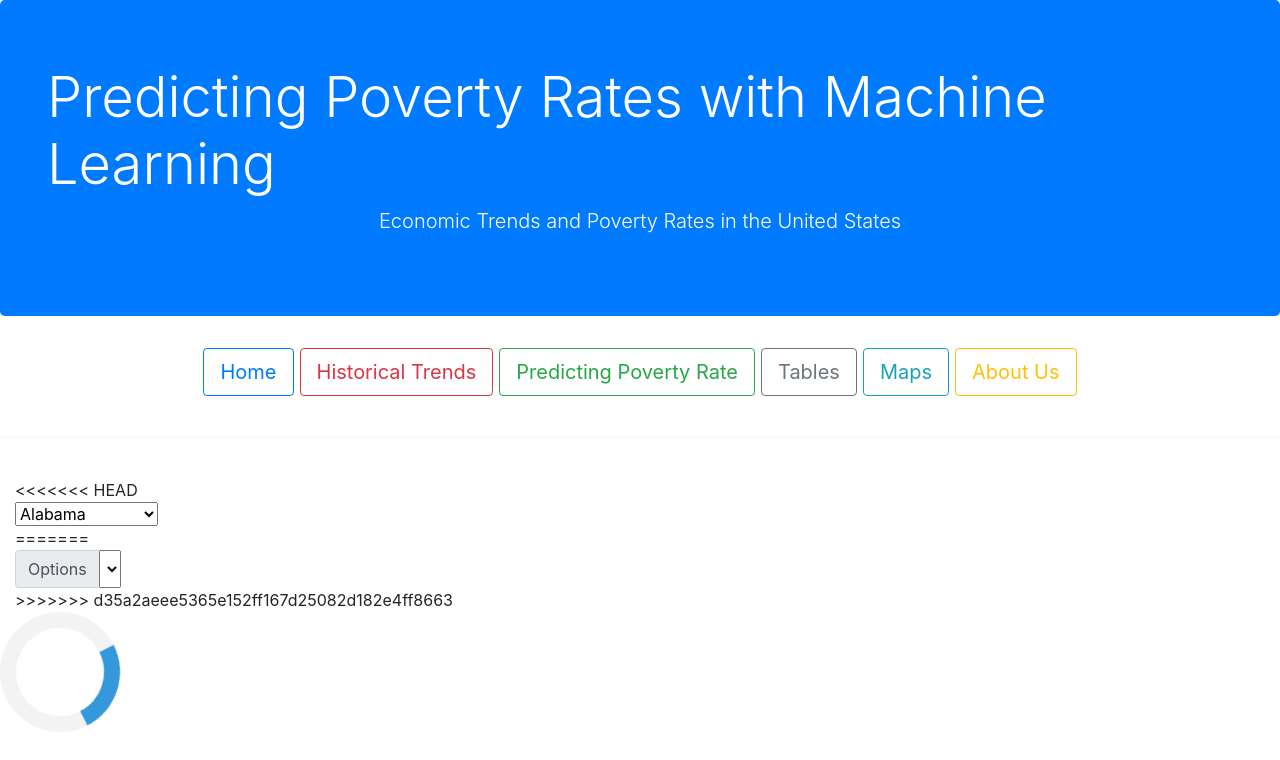
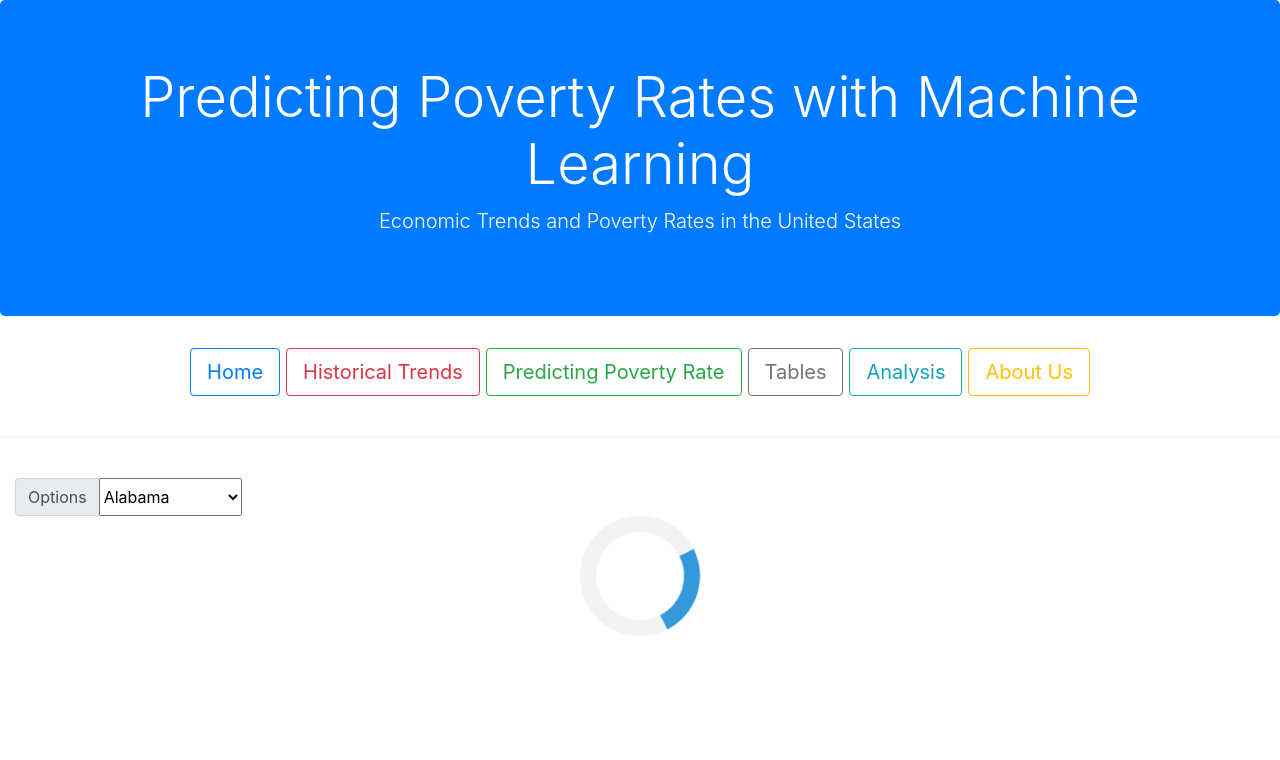
Before and after one commit to taytaka/Poverty_and_Minimum_Wage, a Flask app: page /tables in a window 1280 px wide. Shown: the part 40-800 px from the top of the page. Run offline with Flask 2, Linux system fonts and the light colour scheme; lists and menus that the app fills with data are empty; some libraries are stand-ins or nearby versions.

Commit message:
analysis page

```diff
--- a/Visualizations/webpage/app.py
+++ b/Visualizations/webpage/app.py
@@ -69,9 +69,9 @@
 def tables():
     return render_template("tables.html")
 
-@app.route("/maps")
-def maps():
-    return render_template("maps.html")
+@app.route("/analysis")
+def analysis():
+    return render_template("analysis.html")
 
 @app.route("/about")
 def about():
--- a/Visualizations/webpage/static/js/tables.js
+++ b/Visualizations/webpage/static/js/tables.js
@@ -82,8 +82,8 @@
   var value = e.target.value;
   d3.select("#tbody table").remove();
   document.querySelector("#spinner").style.display = "flex";
-  // document.querySelector("#jsondata");
-  d3.json(jsondata, function (error, data) {
+  document.querySelector("#jsondata");
+  d3.json("static/js/data.json", function (error, data) {
     filterByState(value, data);
   });
 });
@@ -91,8 +91,10 @@
 function initalFetch() {
   d3.select("#tbody table").remove();
   document.querySelector("#spinner").style.display = "flex";
-  d3.json(jsondata, function (error, data) {
-    console.log("error", error);
+  document.querySelector("#jsondata");
+  d3.json("static/js/data.json", function (error, data) {
+    if (error) console.log("error", error);
+
     console.log("Data", data);
     // render the table(s)
     //filterByState("California", data)
@@ -113,7 +115,8 @@
 function tabulate(data, columns) {
   console.log("data", data);
   document.querySelector("#spinner").style.display = "none";
-  var table = d3.select("#table").append("table").attr("class", "table table-striped table-responsive");
+  var table = d3.select("#tbody").append("table");
+  table.attr("class", "table table-striped");
   var thead = table.append("thead");
   var tbody = table.append("tbody");
 
--- a/Visualizations/webpage/templates/about.html
+++ b/Visualizations/webpage/templates/about.html
@@ -103,7 +103,7 @@
       <a class="nav-link btn btn-outline-secondary" href="tables">Tables</a>
     </li>
     <li class="nav-item">
-      <a class="nav-link btn btn-outline-info" href="maps">Maps</a>
+      <a class="nav-link btn btn-outline-info" href="analysis">Analysis</a>
     </li>
     <li class="nav-item">
       <a class="nav-link btn btn-outline-warning" href="about">About Us</a>
--- a/Visualizations/webpage/templates/forecast.html
+++ b/Visualizations/webpage/templates/forecast.html
@@ -105,7 +105,7 @@
       <a class="nav-link btn btn-outline-secondary" href="tables">Tables</a>
     </li>
     <li class="nav-item">
-      <a class="nav-link btn btn-outline-info" href="maps">Maps</a>
+      <a class="nav-link btn btn-outline-info" href="analysis">Analysis</a>
     </li>
     <li class="nav-item">
       <a class="nav-link btn btn-outline-warning" href="about">About Us</a>
--- a/Visualizations/webpage/templates/index2.html
+++ b/Visualizations/webpage/templates/index2.html
@@ -60,7 +60,7 @@
       <a class="nav-link btn btn-outline-success" href="forecast">Predicting Poverty Rate</a>
     </li>
     <li class="nav-item">
-      <a class="nav-link btn btn-outline-info" href="maps">Maps</a>
+      <a class="nav-link btn btn-outline-info" href="analysis">Analysis</a>
     </li>
     <li class="nav-item">
       <a class="nav-link btn btn-outline-warning" href="about">About Us</a>
--- a/Visualizations/webpage/templates/tables.html
+++ b/Visualizations/webpage/templates/tables.html
@@ -25,13 +25,13 @@
   <!-- Importing the other links -->
   <script src="https://code.jquery.com/jquery-3.4.1.slim.min.js"
     integrity="sha384-J6qa4849blE2+poT4WnyKhv5vZF5SrPo0iEjwBvKU7imGFAV0wwj1yYfoRSJoZ+n" crossorigin="anonymous">
-  </script>
+    </script>
   <script src="https://cdn.jsdelivr.net/npm/popper.js@1.16.0/dist/umd/popper.min.js"
     integrity="sha384-Q6E9RHvbIyZFJoft+2mJbHaEWldlvI9IOYy5n3zV9zzTtmI3UksdQRVvoxMfooAo" crossorigin="anonymous">
-  </script>
+    </script>
   <script src="https://stackpath.bootstrapcdn.com/bootstrap/4.4.1/js/bootstrap.min.js"
     integrity="sha384-wfSDF2E50Y2D1uUdj0O3uMBJnjuUD4Ih7YwaYd1iqfktj0Uod8GCExl3Og8ifwB6" crossorigin="anonymous">
-  </script>
+    </script>
 
   <!-- Importing the link to CSS File -->
   <!-- <link href="../static/css/style.css" rel="stylesheet"> -->
@@ -74,7 +74,7 @@
       <a class="nav-link btn btn-outline-secondary" href="tables">Tables</a>
     </li>
     <li class="nav-item">
-      <a class="nav-link btn btn-outline-info" href="maps">Maps</a>
+      <a class="nav-link btn btn-outline-info" href="analysis">Analysis</a>
     </li>
     <li class="nav-item">
       <a class="nav-link btn btn-outline-warning" href="about">About Us</a>
@@ -125,24 +125,16 @@
   </style>
   <div class="container-fluid">
     <div class="text-left">
-<<<<<<< HEAD
-      <div class="row justify-content-start">
-        <div class="col-12">
-          <select name="stateChoice" id="stateChoice">
-          </select>
-          <div id="table">
-=======
       <div class="row">
         <div class="col-md-12" style="overflow-x: scroll;">
           <div class="input-group">
             <div class="input-group-prepend">
               <label class="input-group-text" for="stateChoice">Options</label>
-              </div>
+            </div>
             <select name="stateChoice" id="stateChoice">
             </select>
           </div>
           <div id="tbody">
->>>>>>> d35a2aeee5365e152ff167d25082d182e4ff8663
 
           </div>
 
@@ -159,7 +151,18 @@
 
   <script src="https://cdnjs.cloudflare.com/ajax/libs/d3/4.11.0/d3.js"></script>
   <script src="static/js/tables.js"></script>
+  <style>
+    table {
+      margin: 0 auto;
+      font-size: large;
+      border: 1px solid black;
+    }
 
+    h1 {
+      text-align: center;
+      font-size: xx-large;
+    }
+  </style>
 </body>
 
 
--- a/Visualizations/webpage/templates/trends.html
+++ b/Visualizations/webpage/templates/trends.html
@@ -80,7 +80,7 @@
       <a class="nav-link btn btn-outline-secondary" href="tables">Tables</a>
     </li>
     <li class="nav-item">
-      <a class="nav-link btn btn-outline-info" href="maps">Maps</a>
+      <a class="nav-link btn btn-outline-info" href="analysis">Analysis</a>
     </li>
     <li class="nav-item">
       <a class="nav-link btn btn-outline-warning" href="about">About Us</a>
```
Also changed, not shown: Visualizations/webpage/templates/analysis.html (renamed from Visualizations/webpage/templates/maps.html, +40 -2 lines), Visualizations/webpage/templates/index1.html (+6 -7 lines).
